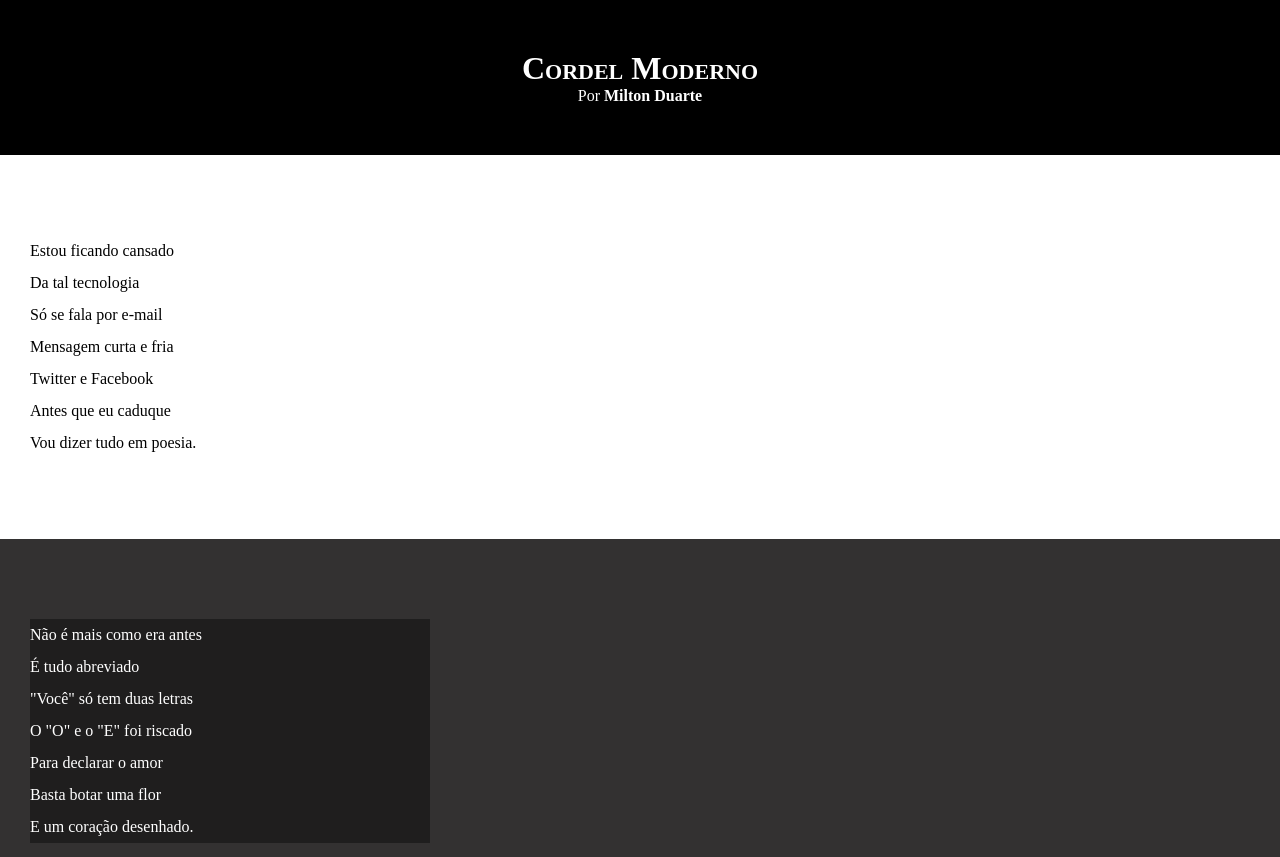
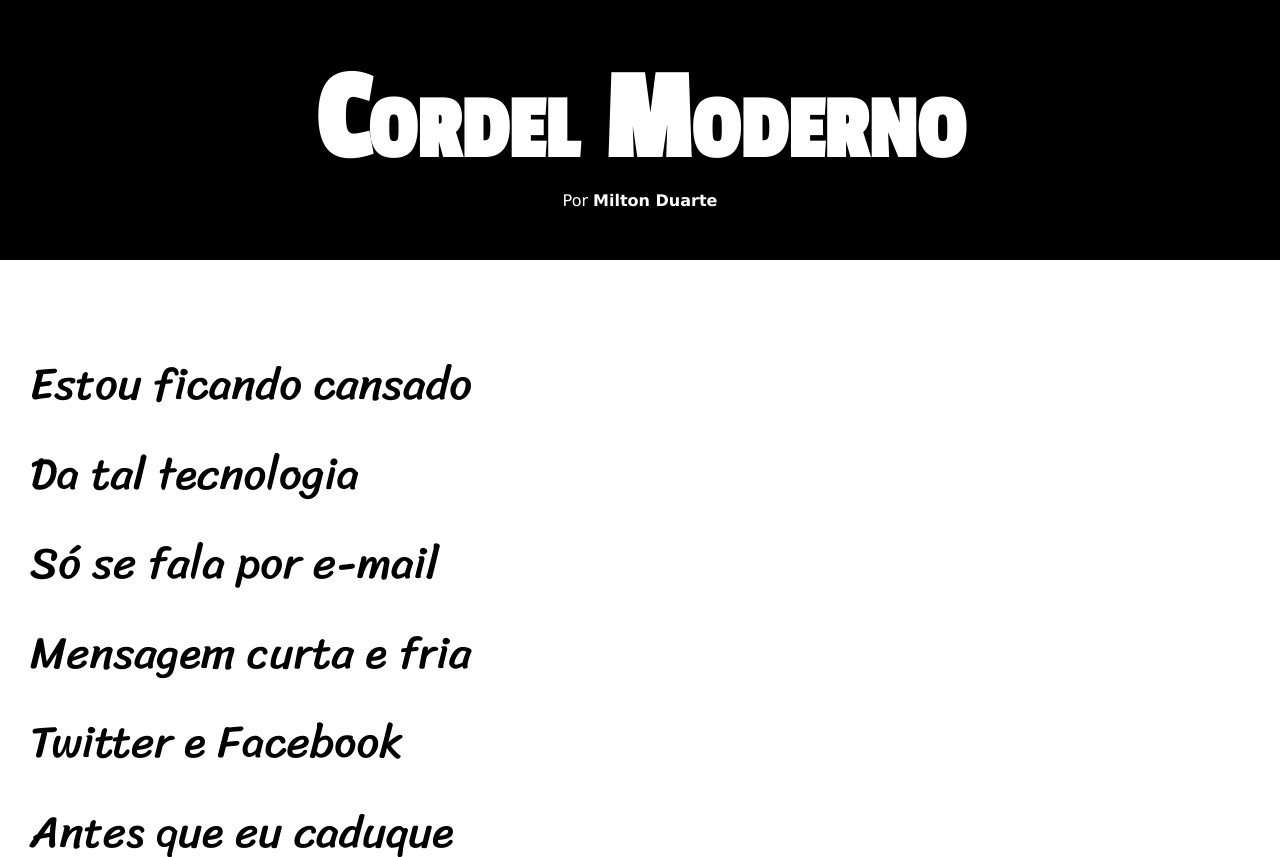
Before and after one commit to alyssongeremia/html-css, a plain HTML site: page exercicios/desafios/d012/index.html in a window 1280 px wide. Shown: the top 857 px of the page. Drawn offline with Linux system fonts and the light colour scheme.

Commit message:
atualização dos estilos

```diff
--- a/exercicios/desafios/d012/estilo/style.css
+++ b/exercicios/desafios/d012/estilo/style.css
@@ -1,4 +1,14 @@
 @charset "UTF-8";
+
+@import url('https://fonts.googleapis.com/css2?family=Passion+One&display=swap');
+
+@import url('https://fonts.googleapis.com/css2?family=Passion+One&family=Sriracha&display=swap');
+
+:root {
+    --fonte1: Verdana, Geneva, Tahoma, sans-serif;
+    --fonte2: 'Passion One', cursive;
+    --fonte3: 'Sriracha', cursive;
+}
 
 * {
     margin: 0px;
@@ -8,6 +18,7 @@
 html, body {
     min-height: 100vh;
     background-color: darkgray;
+    font-family: var(--fonte1);
 }
 
 header {
@@ -19,6 +30,8 @@ header {
 header > h1 {
     padding-top: 50px;
     font-variant: small-caps; /* Transformar letras em Maiusculas com a primeira letra sendo maior */
+    font-family: var(--fonte2);
+    font-size: 10vw;
 }
 
 header > p {
@@ -39,6 +52,8 @@ section {
     padding: 10vh 0vh 10vh 0vh;
     line-height: 2em;
     padding-left: 30px;
+    font-family: var(--fonte3);
+    font-size: 3.5vw;
 }
 
 section.normal {
@@ -53,7 +68,8 @@ section.imagem {
 
 section.imagem > p {
     background-color: rgba(0, 0, 0, 0.394);
-    width: 400px;
+    display: inline-block;
+    padding: 5px;
 }
 
 footer {
```
